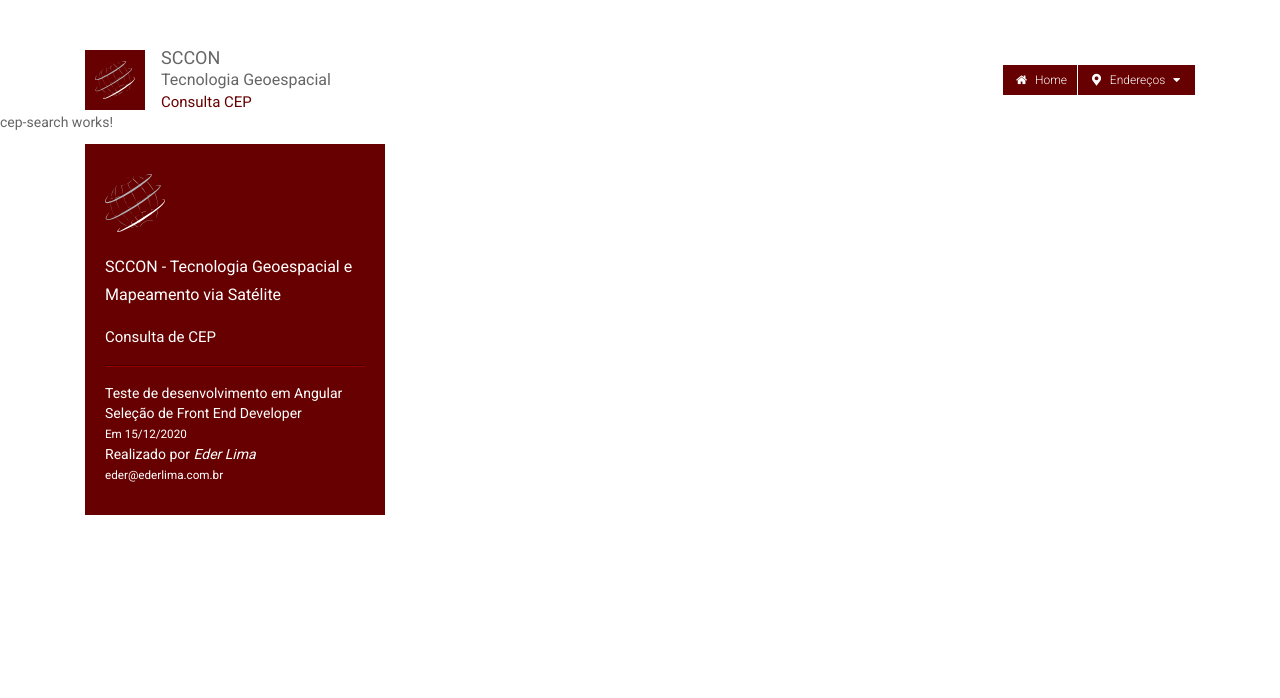
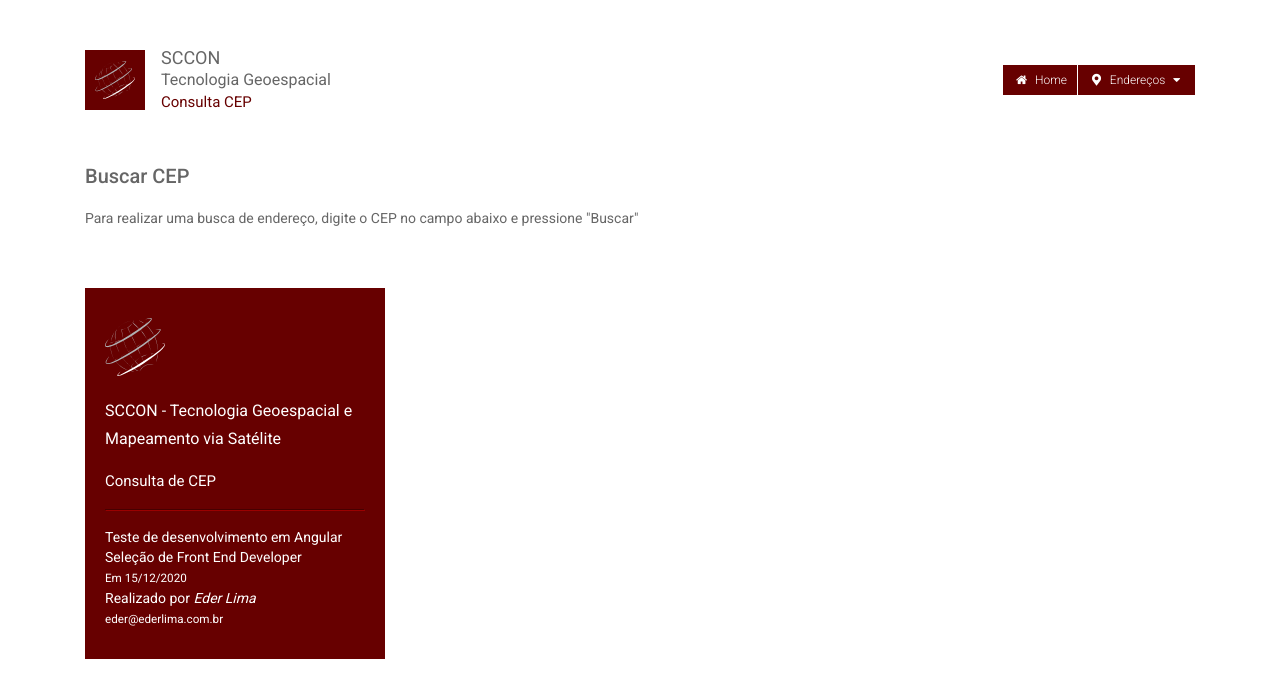
Before and after one commit to ederlima/sccon-cepsearch, an Angular app: page /buscar in a window 1280 px wide. Shown: the top 698 px of the page. Built offline with nearby package versions, Linux system fonts and the light colour scheme.

Commit message:
Break antes de refatorar arquitetura de views/components

```diff
--- a/src/app/modules/cep-search/cep-search.module.ts
+++ b/src/app/modules/cep-search/cep-search.module.ts
@@ -2,6 +2,7 @@ import { CepSearchRoutingModule } from './cep-search.routing.module';
 import { NgModule } from '@angular/core';
 import { CommonModule } from '@angular/common';
 import { CepSearchComponent } from './cep-search/cep-search.component';
+import { MatButtonModule } from '@angular/material/button';
 
 
 
@@ -9,7 +10,8 @@ import { CepSearchComponent } from './cep-search/cep-search.component';
   declarations: [CepSearchComponent],
   imports: [
     CommonModule,
-    CepSearchRoutingModule
+    CepSearchRoutingModule,
+    MatButtonModule
   ]
 })
 export class CepSearchModule { }
--- /dev/null
+++ b/src/app/modules/cep-search/cep-search/cep-search-form/cep-search-form.component.html
@@ -0,0 +1 @@
+<p>cep-search-form works!</p>
--- a/src/app/modules/cep-search/cep-search/cep-search.component.html
+++ b/src/app/modules/cep-search/cep-search/cep-search.component.html
@@ -1 +1,13 @@
-<p>cep-search works!</p>
+<section class="container mt-5">
+  <div class="row">
+    <div class="col">
+      <h2>Buscar CEP</h2>
+      <p>Para realizar uma busca de endereço, digite o CEP no campo abaixo e pressione &quot;Buscar&quot;</p>
+    </div>
+  </div>
+  <div class="row mt-5">
+    <div class="col">
+
+    </div>
+  </div>
+</section>
--- a/src/app/modules/home/home/home.component.html
+++ b/src/app/modules/home/home/home.component.html
@@ -1,7 +1,10 @@
 <section class="container mt-5">
   <div class="row">
     <div class="col">
-      <h1>Bem vindo!</h1>
+      <div class="welcoming">
+        <h2>Bem vindo!</h2>
+        <p>Teste realizado por <em>Eder Lima</em> em <em>15/12/2020</em>.<br><small>Para iniciar uma pesquisa, clique em <strong>Endereços &gt; Buscar Endereços</strong></small></p>
+      </div>
     </div>
   </div>
 </section>
--- a/src/app/modules/home/home/home.component.scss
+++ b/src/app/modules/home/home/home.component.scss
@@ -0,0 +1,3 @@
+.welcoming {
+  min-height: 150px;
+}
```
Also changed, not shown: src/app/modules/cep-search/cep-search/cep-search-form/cep-search-form.component.ts (added, +15 -0 lines), src/app/modules/cep-search/cep-search/cep-search-form/cep-search-form.component.scss (added), 1 other file (tests, documents, lock files or other folders).
